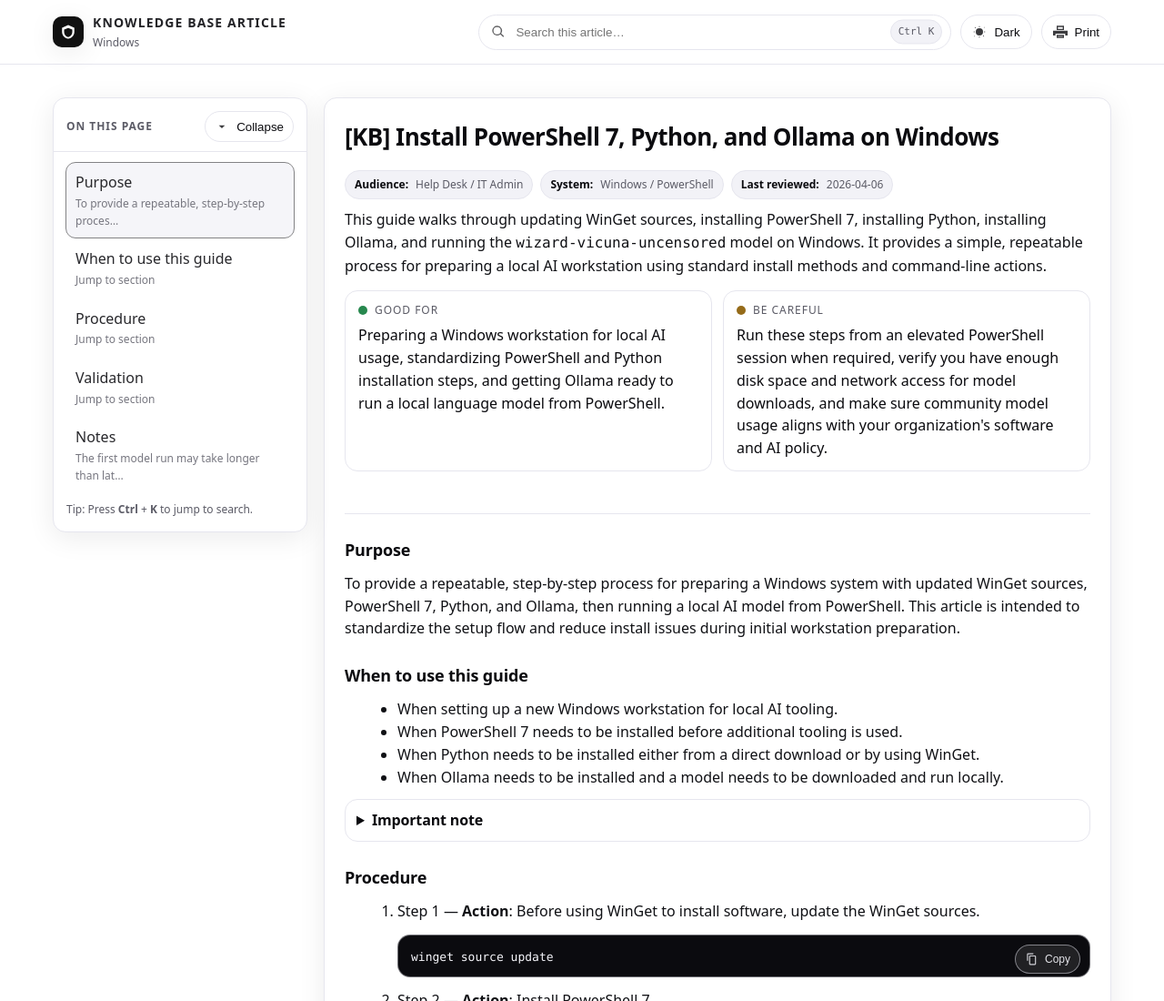
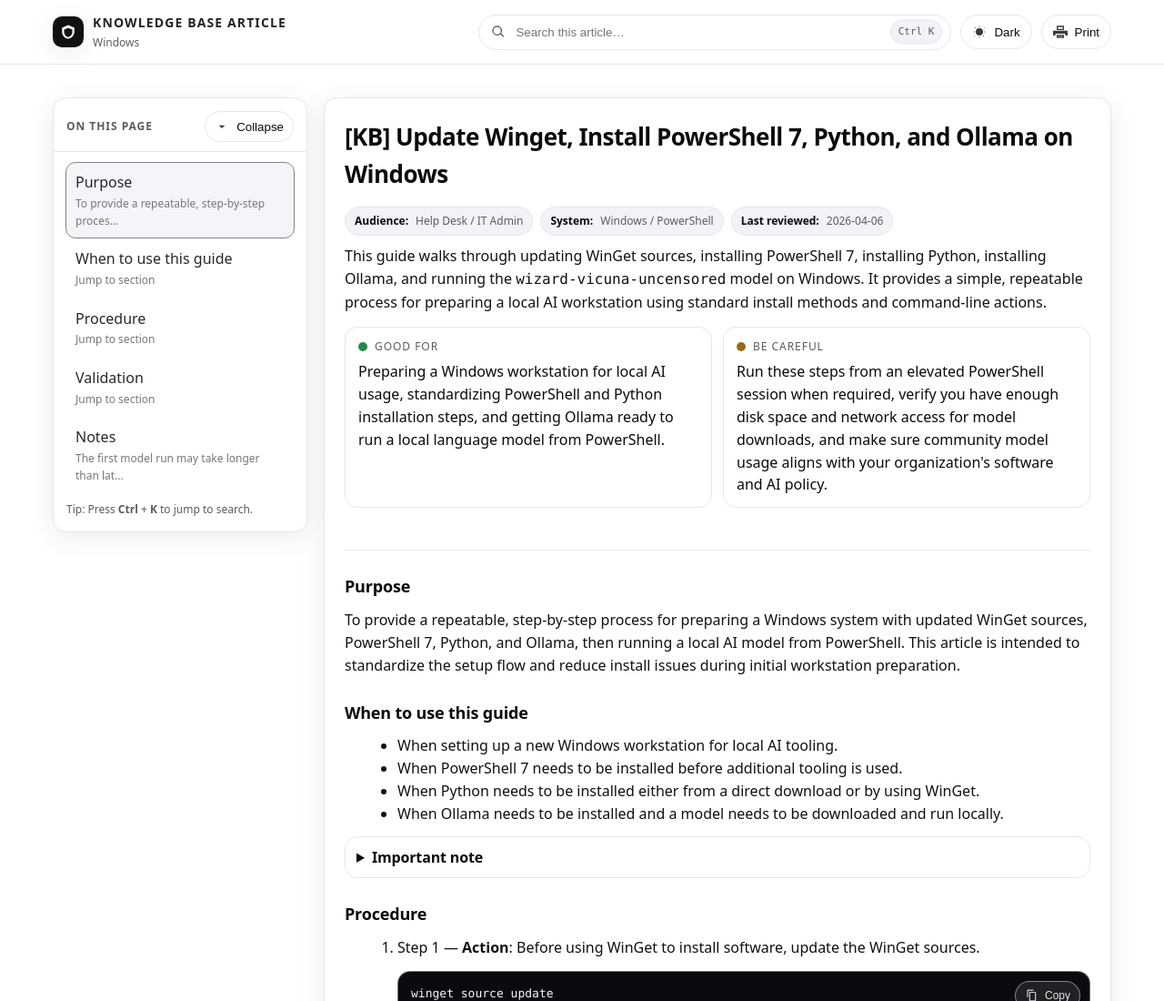
Before and after one commit to Sudo-Antonio-Castro/IT-Knowledge-Base-Articles, a plain HTML site: page AI/Ollama.html in a window 1280 px wide. Shown: the top 1100 px of the page at 91% size. Drawn offline with Linux system fonts and the light colour scheme.

Commit message:
Update article title to include Winget

```diff
--- a/AI/Ollama.html
+++ b/AI/Ollama.html
@@ -472,7 +472,7 @@
       <article class="panel">
         <section class="hero">
           <div class="title">
-            <h2 id="article-title">[KB] Install PowerShell 7, Python, and Ollama on Windows</h2>
+            <h2 id="article-title">[KB] Update Winget, Install PowerShell 7, Python, and Ollama on Windows</h2>
             <div class="meta">
               <span class="chip"><b>Audience:</b> Help Desk / IT Admin</span>
               <span class="chip"><b>System:</b> Windows / PowerShell</span>
```
